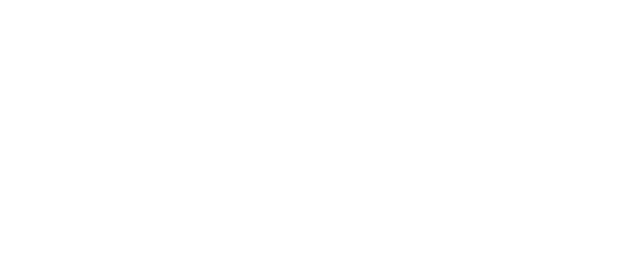
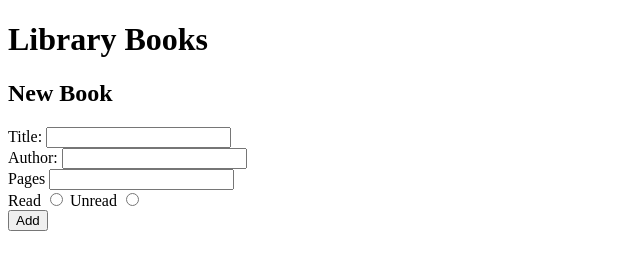
Before and after one commit to bsibdev/top_project_library, a plain HTML site: page index.html in a window 1280 px wide. Shown: the whole page, without its empty margins (0-640 px from the left). Drawn offline with Linux system fonts and the light colour scheme.

Commit message:
create form for adding books

```diff
--- a/index.html
+++ b/index.html
@@ -8,6 +8,37 @@
     <title>Library</title>
 </head>
 <body>
+    <h1>Library Books</h1>
+    <div class="new-book">
+        <h2>New Book</h2>
+        <form>
+            <div>
+                <label for="">Title:</label>
+                <input type="text">
+            </div>
+            <div>
+                <label for="">Author:</label>
+                <input type="text">
+            </div>
+            <div>
+                <label for="">Pages</label>
+                <input type="number">
+            </div>
+            <div>
+                <div>
+                    <label for="read">Read</label>
+                    <input type="radio" name="read_status" id="read">
+                    <label for="unread">Unread</label>
+                    <input type="radio" name="read_status" id="unread">
+                </div>
+                <div>
 
+                </div>
+            </div>
+
+            <button type="submit">Add</button>
+
+        </form>
+    </div>
 </body>
 </html>
```
